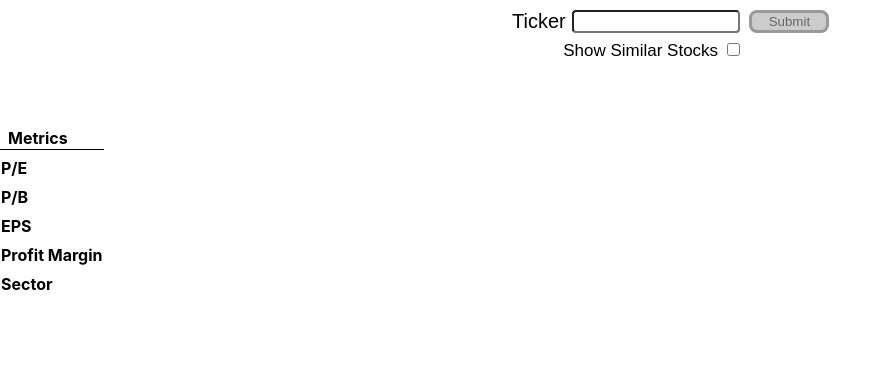
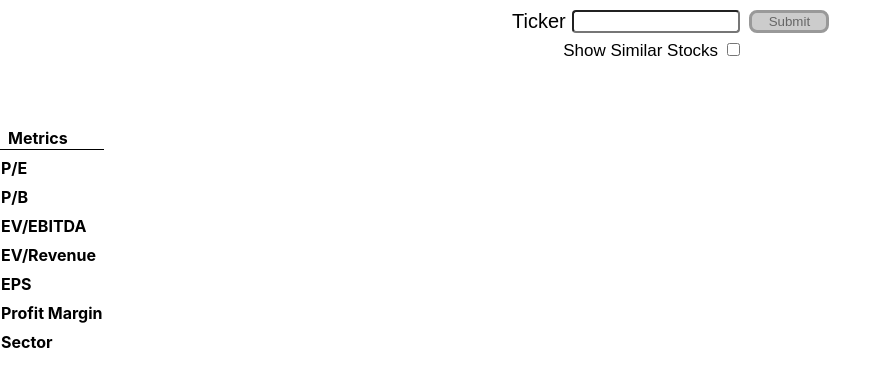
Before and after one commit to mattlee2021/Stock-Comparable-Analysis-App, a React (Create React App) app: page / in a window 1280 px wide. Shown: the top 386 px of the page, without its empty margins (0-891 px from the left). Built offline with nearby package versions, Linux system fonts and the light colour scheme.

Commit message:
feat: remove unused console log and add new metrics
The new metrics are commonly used in comparable analysis

```diff
--- a/src/Components/Card.js
+++ b/src/Components/Card.js
@@ -32,6 +32,18 @@ const Card = (props) => {
           })}
         </tr>
         <tr>
+          <th className="metricLabel">EV/EBITDA</th>
+          {stockData.map((stockData) => {
+            return <td> {stockData["EV/EBITDA"]} </td>;
+          })}
+        </tr>
+        <tr>
+          <th className="metricLabel">EV/Revenue</th>
+          {stockData.map((stockData) => {
+            return <td> {stockData["EV/Revenue"]} </td>;
+          })}
+        </tr>
+        <tr>
           <th className="metricLabel">EPS</th>
           {stockData.map((stockData) => {
             return <td> {stockData["EPS"]} </td>;
@@ -52,7 +64,6 @@ const Card = (props) => {
         <tr>
           <td>&nbsp;</td>
           {stockData.map((ticker, index) => {
-            // delete via index value
             return (
               <td>
                 <DeleteButton
--- a/src/Components/DeleteButton.js
+++ b/src/Components/DeleteButton.js
@@ -1,9 +1,8 @@
 import "./DeleteButton.scss";
+
 const DeleteButton = (props) => {
   const handleDeleteStock = (event) => {
     event.preventDefault();
-    console.log(props.index);
-    console.log(props.stockData);
     props.onStockChange(
       props.stockData.filter((ticker, index) => index !== props.index)
     );
--- a/src/api/FetchStocks.js
+++ b/src/api/FetchStocks.js
@@ -35,8 +35,10 @@ const FetchStocks = (ticker, applyData, similarStockRequest) => {
           Ticker: data.Symbol,
           Name: data.Name,
           "P/E": data.PERatio,
+          "P/B": data.PriceToBookRatio,
           EPS: data.EPS,
-          "P/B": data.PriceToBookRatio,
+          "EV/EBITDA": data.EVToEBITDA,
+          "EV/Revenue": data.EVToRevenue,
           "Profit Margin": data.ProfitMargin,
           Sector: data.Sector,
         },
--- a/src/api/StockSearch.js
+++ b/src/api/StockSearch.js
@@ -26,7 +26,7 @@ const StockApi = (props) => {
   return (
     <form>
       <div className="ticker">
-        <label> Ticker</label>
+        <label>Ticker</label>
         <input
           id="tickerInput"
           type="text"
```
